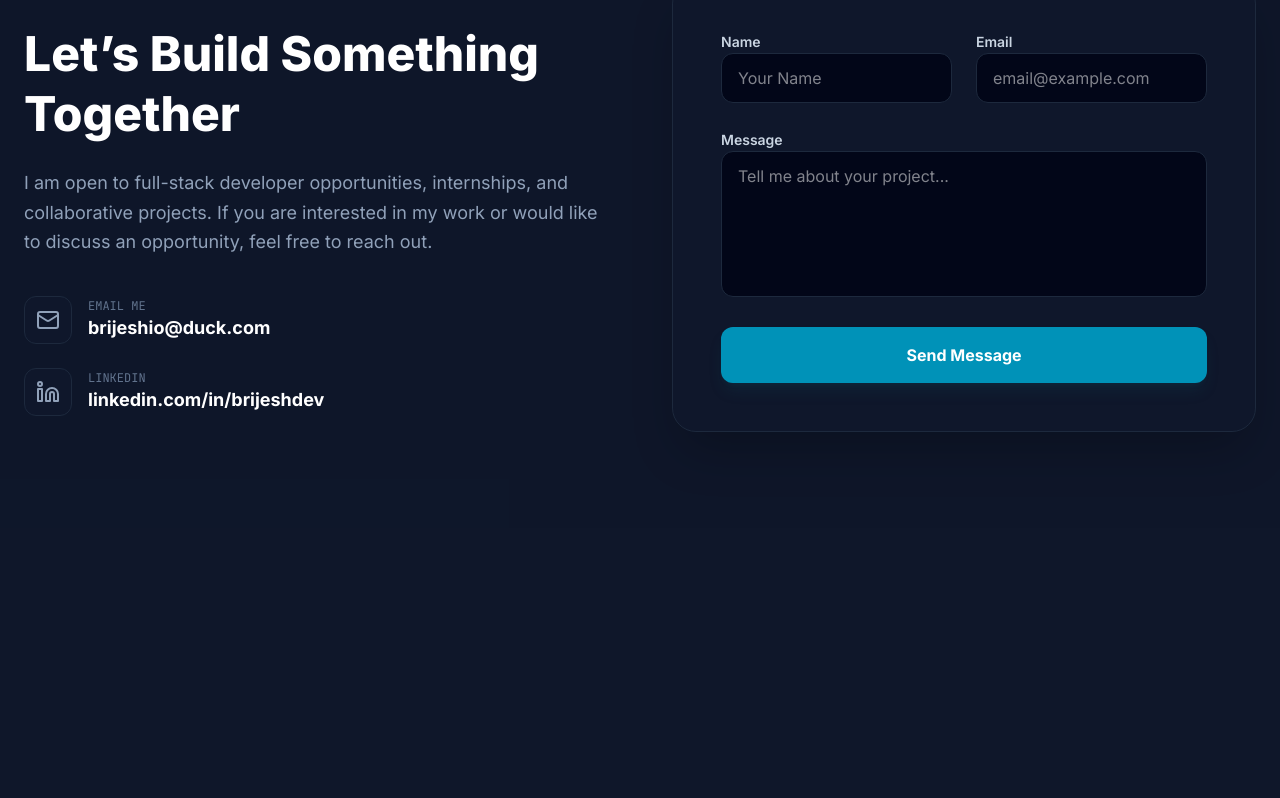
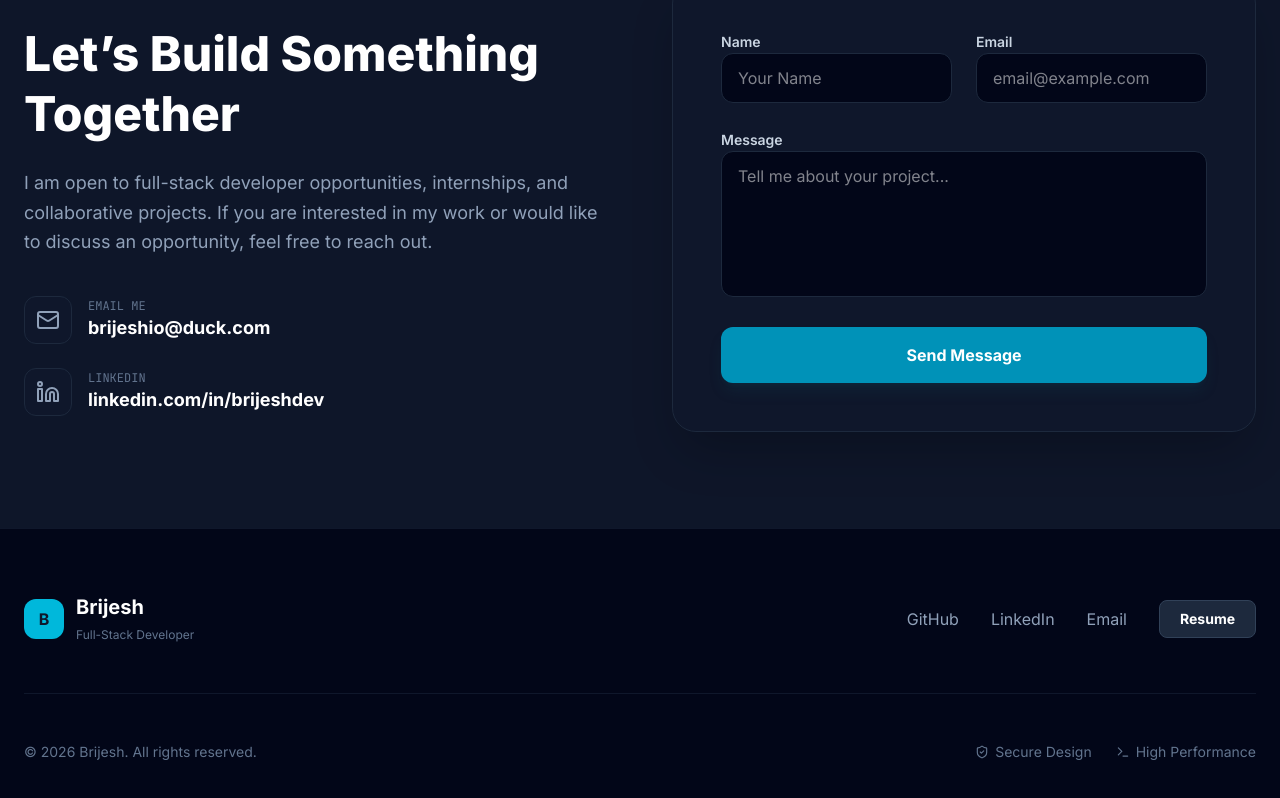
Before and after one commit to brijeshdevio/brijesh-stack, a React (Vite) app: page / in a window 1280 px wide. Shown: the part 6126-6924 px from the top of the page. Before the commit the page ends 6654 px from the top, so only its background shows below. Built offline with nearby package versions, Linux system fonts and the light colour scheme.

Commit message:
feat: add a new `Footer` component and integrate it into the main application layout.

```diff
--- a/src/App.tsx
+++ b/src/App.tsx
@@ -1,4 +1,4 @@
-import { Navbar } from "@/layout";
+import { Footer, Navbar } from "@/layout";
 import {
   About,
   Contact,
@@ -23,6 +23,7 @@ function App() {
         <Education />
         <Contact />
       </main>
+      <Footer />
     </div>
   );
 }
--- /dev/null
+++ b/src/layout/Footer.tsx
@@ -0,0 +1,61 @@
+import { ShieldCheck, Terminal } from "lucide-react";
+
+export function Footer() {
+  return (
+    <footer className="border-t border-slate-900 bg-slate-950 px-6 py-16">
+      <div className="mx-auto max-w-7xl space-y-12">
+        <div className="flex flex-col items-center justify-between space-y-8 md:flex-row md:space-y-0">
+          <div className="flex items-center space-x-3">
+            <div className="flex h-10 w-10 items-center justify-center rounded-xl bg-cyan-500 font-bold text-slate-900">
+              B
+            </div>
+            <div>
+              <span className="block text-xl font-bold text-white">
+                Brijesh
+              </span>
+              <span className="text-xs text-slate-500">
+                Full-Stack Developer
+              </span>
+            </div>
+          </div>
+
+          <div className="flex items-center space-x-8">
+            <a
+              href="#"
+              className="text-slate-400 transition-colors hover:text-white"
+            >
+              GitHub
+            </a>
+            <a
+              href="#"
+              className="text-slate-400 transition-colors hover:text-white"
+            >
+              LinkedIn
+            </a>
+            <a
+              href="#"
+              className="text-slate-400 transition-colors hover:text-white"
+            >
+              Email
+            </a>
+            <button className="rounded-lg border border-slate-700 bg-slate-800 px-5 py-2 text-sm font-bold text-white transition-colors hover:bg-slate-700">
+              Resume
+            </button>
+          </div>
+        </div>
+
+        <div className="flex flex-col items-center justify-between space-y-4 border-t border-slate-900 pt-12 text-sm text-slate-500 md:flex-row md:space-y-0">
+          <p>© 2026 Brijesh. All rights reserved.</p>
+          <div className="flex items-center space-x-6">
+            <span className="flex items-center">
+              <ShieldCheck size={14} className="mr-1.5" /> Secure Design
+            </span>
+            <span className="flex items-center">
+              <Terminal size={14} className="mr-1.5" /> High Performance
+            </span>
+          </div>
+        </div>
+      </div>
+    </footer>
+  );
+}
--- a/src/layout/index.ts
+++ b/src/layout/index.ts
@@ -1 +1,2 @@
 export * from "./Navbar";
+export * from "./Footer";
```
